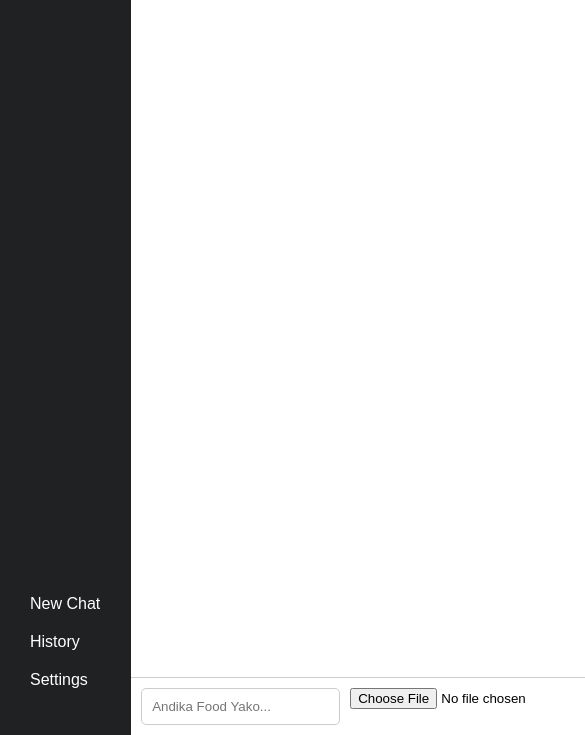
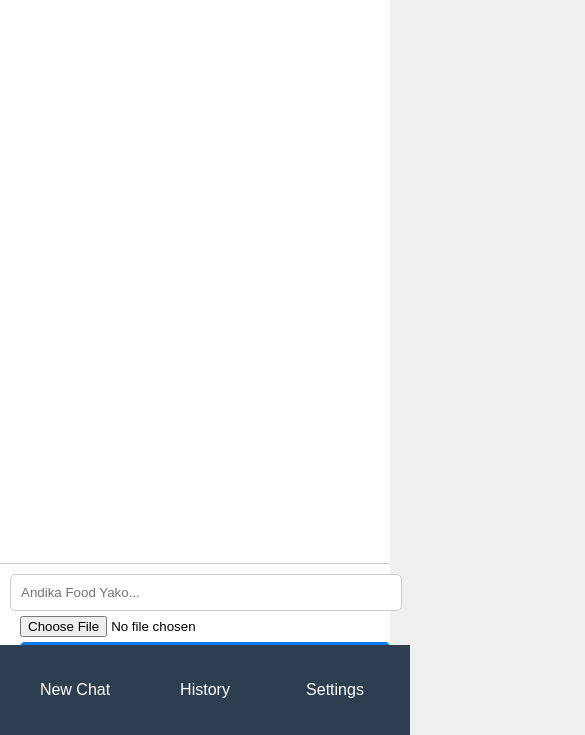
Before and after one commit to Mukungiisaac/Mukungiisaac, a plain HTML site: page index.html in a window 390 px wide. Shown: the part 109-844 px from the top of the page, 585 px wide, since content can reach past the window. Drawn offline with nearby package versions, Linux system fonts and the light colour scheme.

Commit message:
Updated CSS styling

```diff
--- a/Styles.css
+++ b/Styles.css
@@ -101,3 +101,61 @@ body {
         border-left: none;
     }
 }
+@media (max-width: 768px) {
+    body {
+        flex-direction: column;
+    }
+
+    .sidebar {
+        width: 100%;
+        text-align: center;
+        padding: 10px;
+        position: fixed;
+        bottom: 0;
+        left: 0;
+        background: #2C3E50;
+        z-index: 1000;
+        display: flex;
+        justify-content: space-evenly;
+    }
+
+    .sidebar h2 {
+        display: none;
+    }
+
+    .sidebar ul {
+        display: flex;
+        width: 100%;
+        justify-content: space-around;
+    }
+
+    .sidebar ul li {
+        flex: 1;
+        text-align: center;
+        padding: 10px;
+    }
+
+    .chat-container {
+        width: 100%;
+        height: calc(100vh - 50px);
+        margin: 0;
+    }
+
+    .chat-box {
+        padding: 10px;
+    }
+
+    .chat-input {
+        flex-direction: column;
+        gap: 5px;
+    }
+
+    .chat-input input[type="text"] {
+        width: 100%;
+    }
+
+    .chat-input button {
+        width: 100%;
+        font-size: 16px;
+    }
+}
```
